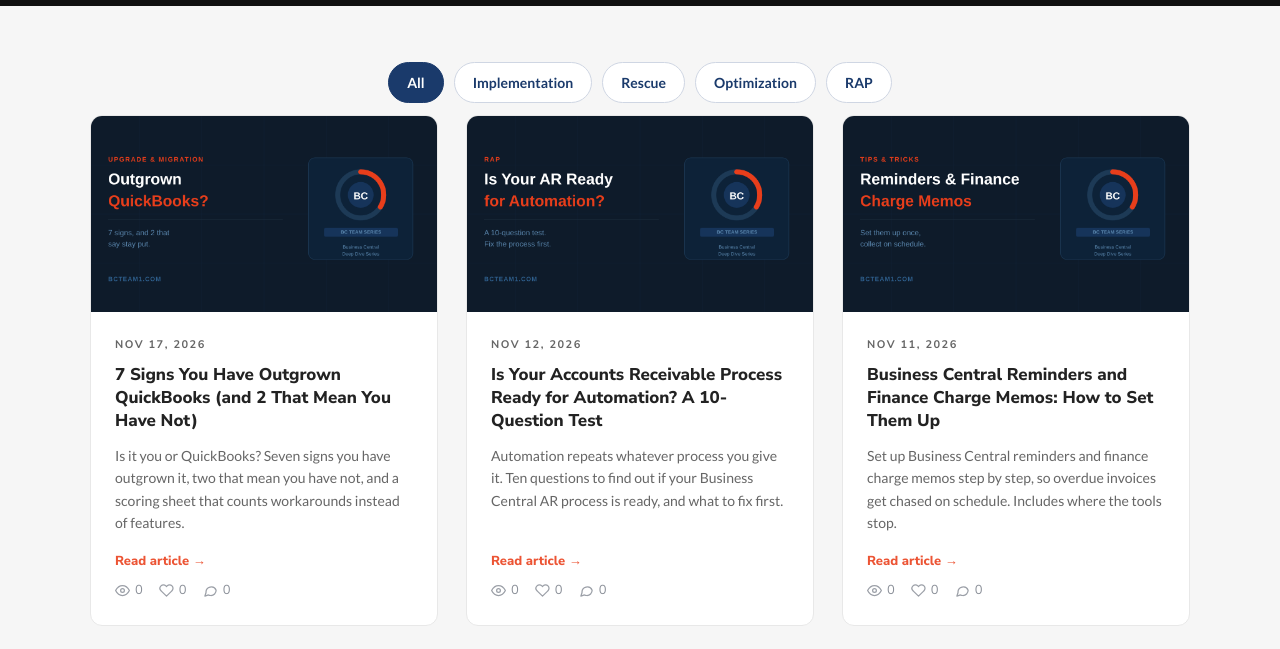
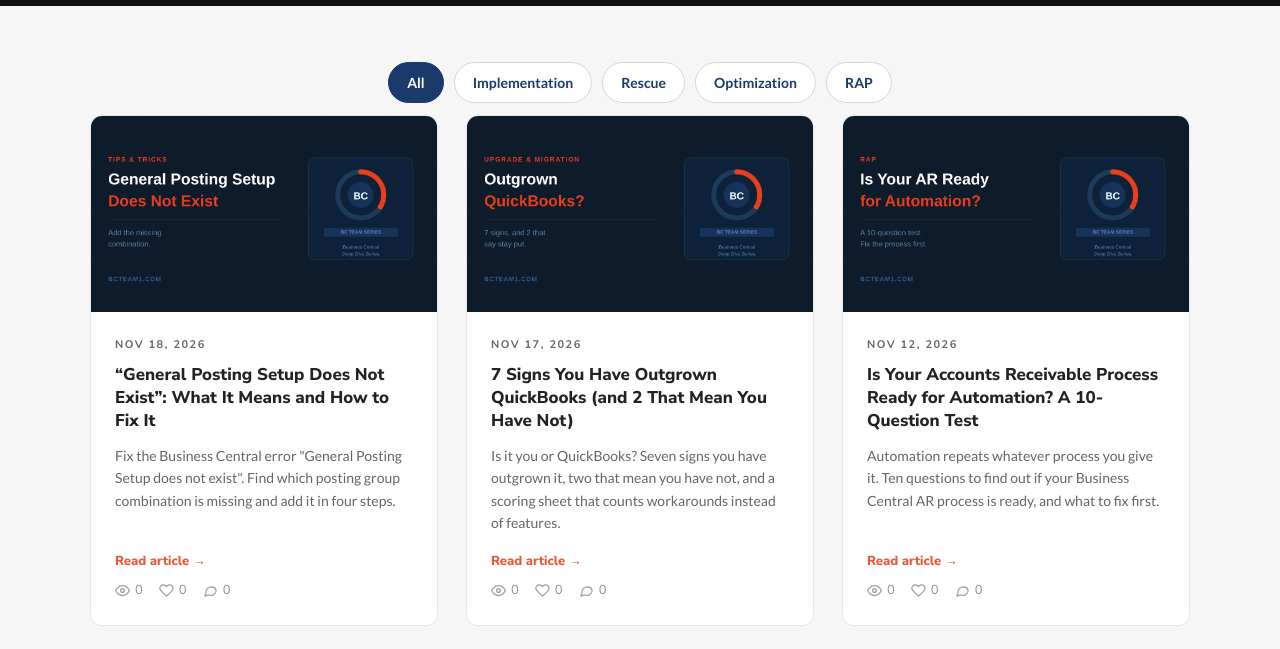
Before and after one commit to BCteam-1/bcteam1, a plain HTML site: page pages/blog.html in a window 1280 px wide. Shown: the part 450-1099 px from the top of the page. Drawn offline with Linux system fonts and the light colour scheme; no server answers.

Commit message:
chore: publish scheduled blog(s) [2026-11-18]

```diff
--- a/pages/blog.html
+++ b/pages/blog.html
@@ -101,6 +101,19 @@
     <p class="blog-filter-note" id="blog-filter-note" hidden></p>
 
     <div class="blog-grid" id="blog-grid">
+      <!-- Scheduled Post: Nov 18, 2026 -->
+      <article class="blog-card">
+        <img class="blog-card-thumb" src="/assets/blog/2026-11-18-general-posting-setup-does-not-exist-cover.png" alt="“General Posting Setup Does Not Exist”: What It Means and How to Fix It" loading="lazy">
+        <div class="blog-card-body">
+          <div class="blog-card-date">Nov 18, 2026</div>
+          <h2 class="blog-card-title">
+            <a href="/pages/blog/2026-11-18-general-posting-setup-does-not-exist.html">“General Posting Setup Does Not Exist”: What It Means and How to Fix It</a>
+          </h2>
+          <p class="blog-card-desc">Fix the Business Central error "General Posting Setup does not exist". Find which posting group combination is missing and add it in four steps.</p>
+          <a href="/pages/blog/2026-11-18-general-posting-setup-does-not-exist.html" class="blog-card-link">Read article &#8594;</a>
+        </div>
+      </article>
+
       <!-- Scheduled Post: Nov 17, 2026 -->
       <article class="blog-card">
         <img class="blog-card-thumb" src="/assets/blog/2026-11-17-outgrown-quickbooks-signs-cover.png" alt="7 Signs You Have Outgrown QuickBooks (and 2 That Mean You Have Not)" loading="lazy">
```
Also changed, not shown: assets/blog/2026-11-18-general-posting-setup-does-not-exist-cover.png (renamed from assets/scheduled/2026-11-18-general-posting-setup-does-not-exist-cover.png), pages/blog/2026-11-18-general-posting-setup-does-not-exist.html (renamed from pages/scheduled/2026-11-18-general-posting-setup-does-not-exist.html).
